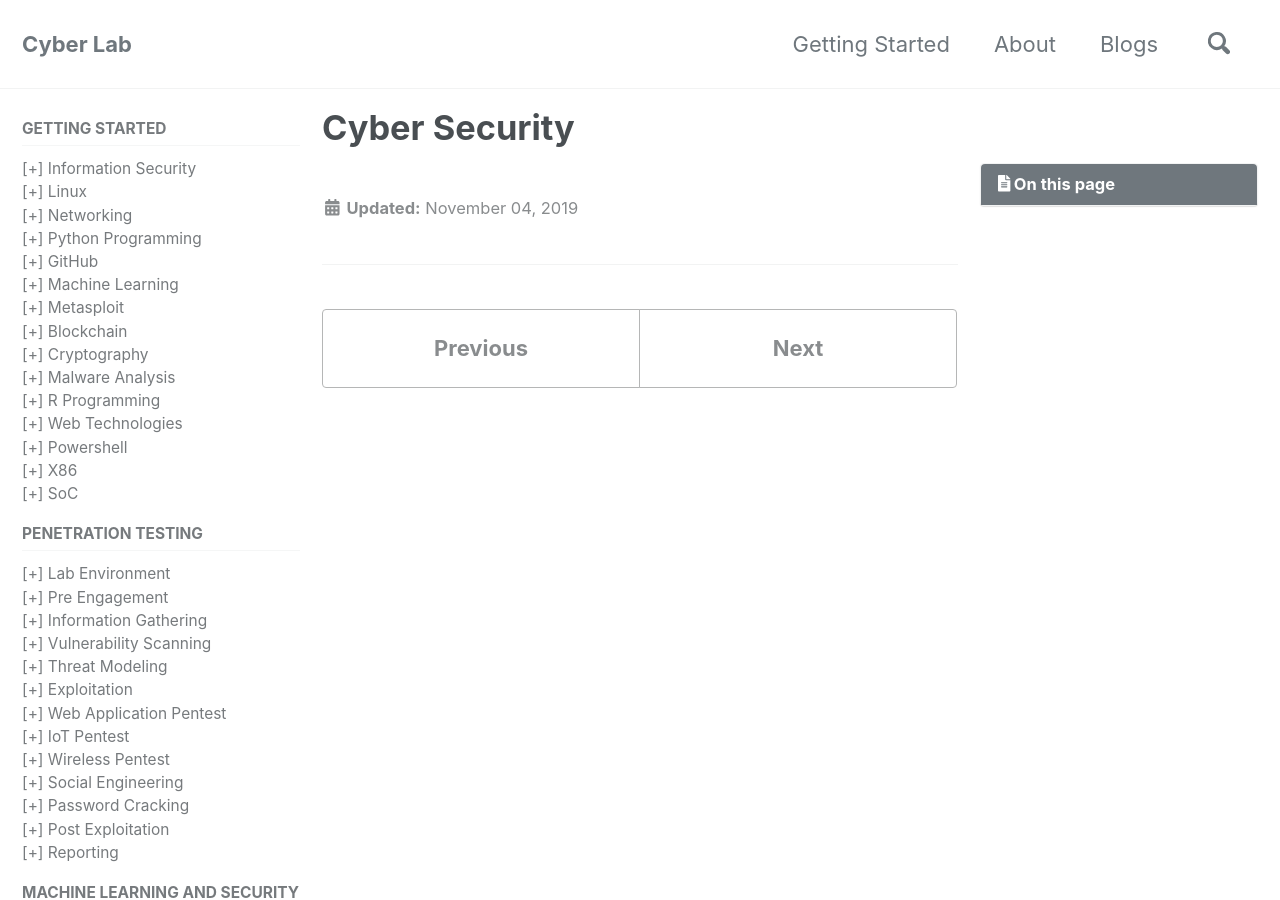
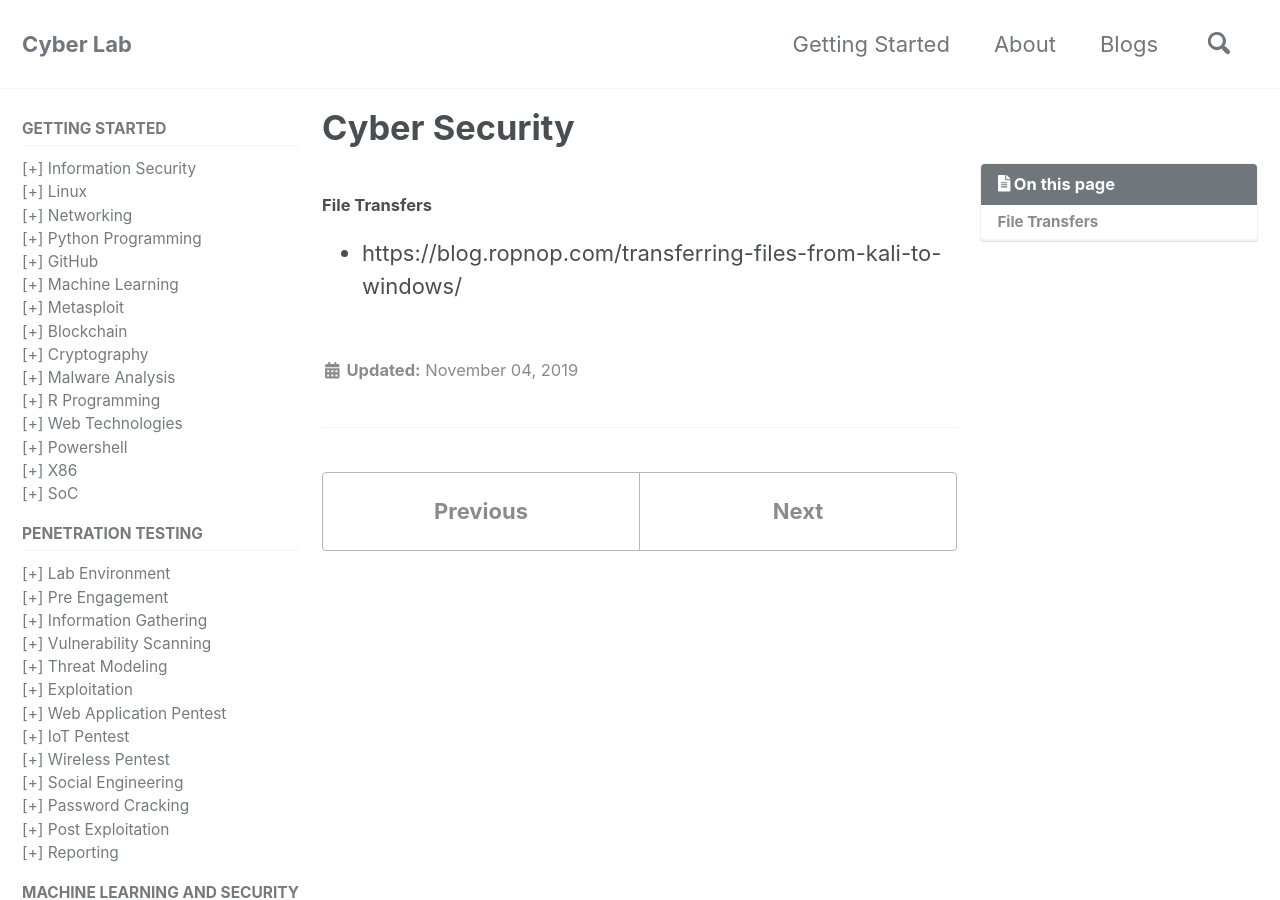
Before and after one commit to mohareti/cyberlab, a Jekyll site: the page built from _certifications/CyberSecurity.md, in a window 1280 px wide and 900 px high. Built offline with Jekyll 4.4.1, drawn with Linux system fonts in a browser that asks for light colours; cached includes are drawn as plain includes; nearby versions of some CDN libraries.

Commit message:
Update CyberSecurity.md

```diff
--- a/_certifications/CyberSecurity.md
+++ b/_certifications/CyberSecurity.md
@@ -3,3 +3,9 @@ title: "Cyber Security "
 permalink: /certifications/CyberSecurity/
 toc: true
 ---
+
+
+
+
+#### File Transfers
+- https://blog.ropnop.com/transferring-files-from-kali-to-windows/
```
